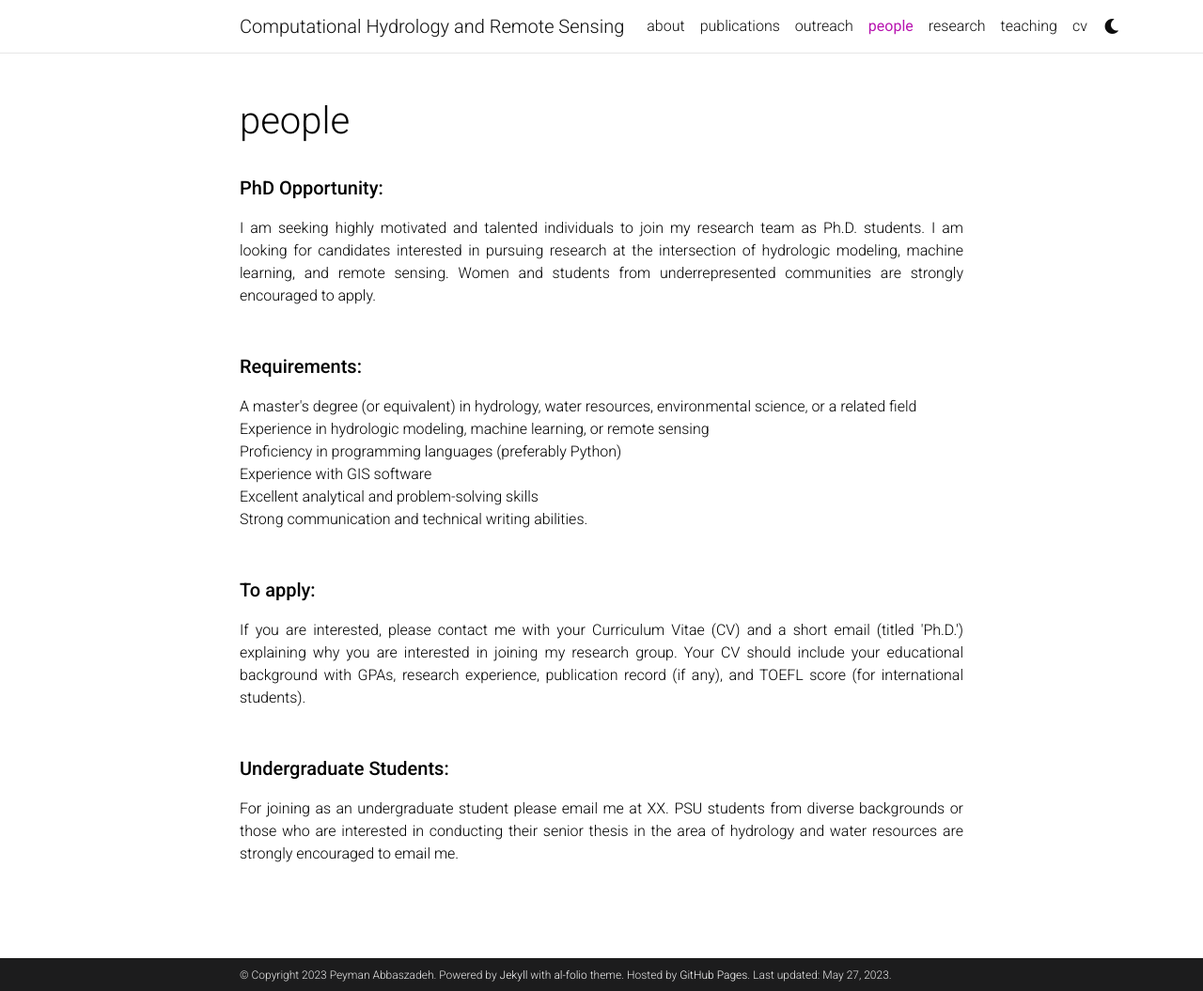
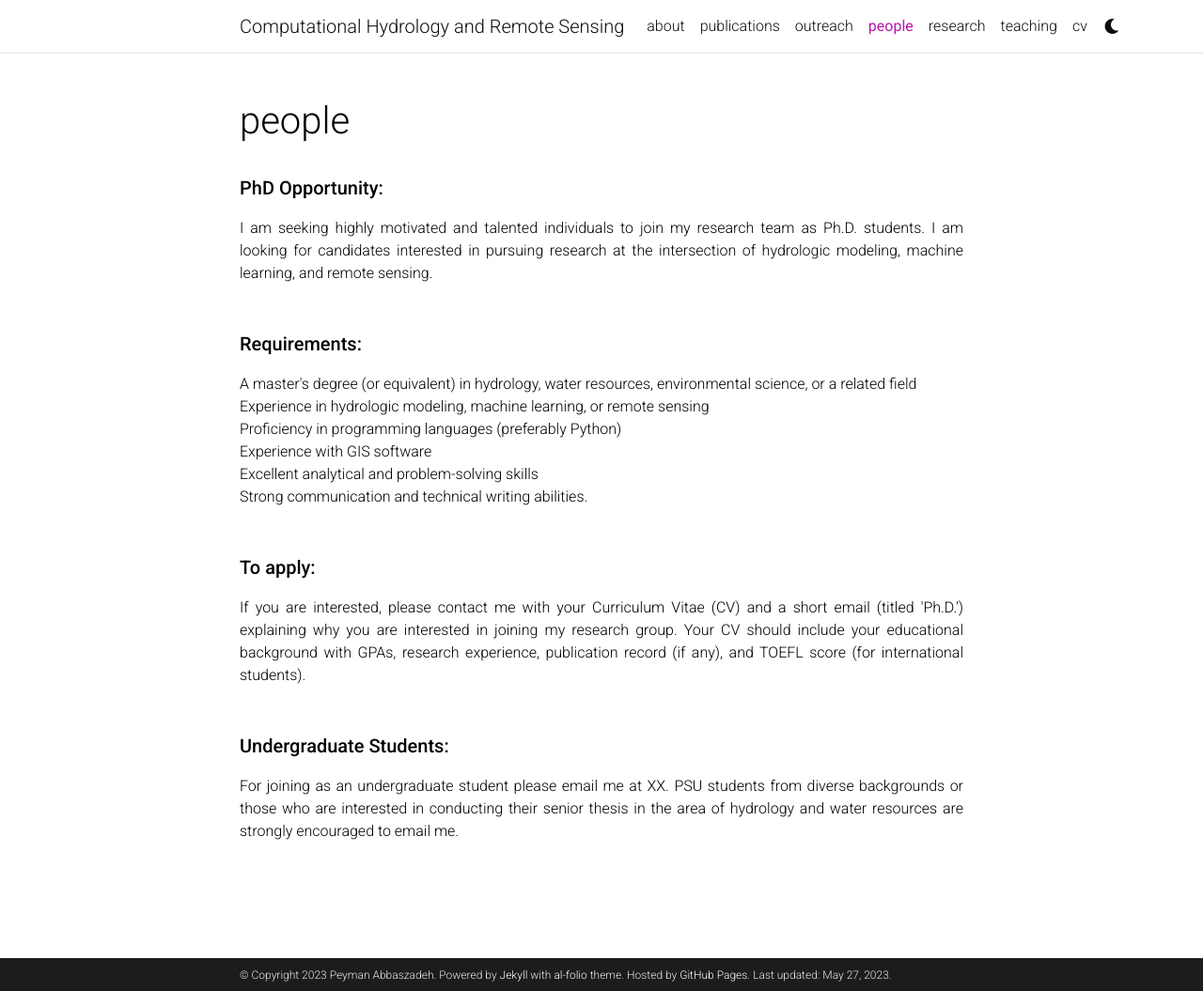
Before and after one commit to Pabbaszadeh/Pabbaszadeh.github.io, a Jekyll site: the page built from _pages/people.md, in a window 1280 px wide and 1055 px high. Shown: the whole window at 94% size. Built offline with Jekyll 4.4.1, drawn with Linux system fonts in a browser that asks for light colours; comment, search, counter and statistics services are not loaded; a style sheet for code colours, icons or effects is not loaded.

Commit message:
Update people.md

```diff
--- a/_pages/people.md
+++ b/_pages/people.md
@@ -8,7 +8,7 @@ nav_order: 5
 ---
 
 <strong style="font-size: 20px;">PhD Opportunity:</strong><br>
-<p style="text-align: justify;">I am seeking highly motivated and talented individuals to join my research team as Ph.D. students. I am looking for candidates interested in pursuing research at the intersection of hydrologic modeling, machine learning, and remote sensing. Women and students from underrepresented communities are strongly encouraged to apply.<br><br><br>
+<p style="text-align: justify;">I am seeking highly motivated and talented individuals to join my research team as Ph.D. students. I am looking for candidates interested in pursuing research at the intersection of hydrologic modeling, machine learning, and remote sensing.<br><br><br>
 
 <strong style="font-size: 20px;">Requirements:</strong><br>
 <p style="text-align: justify;">A master's degree (or equivalent) in hydrology, water resources, environmental science, or a related field<br>
```
